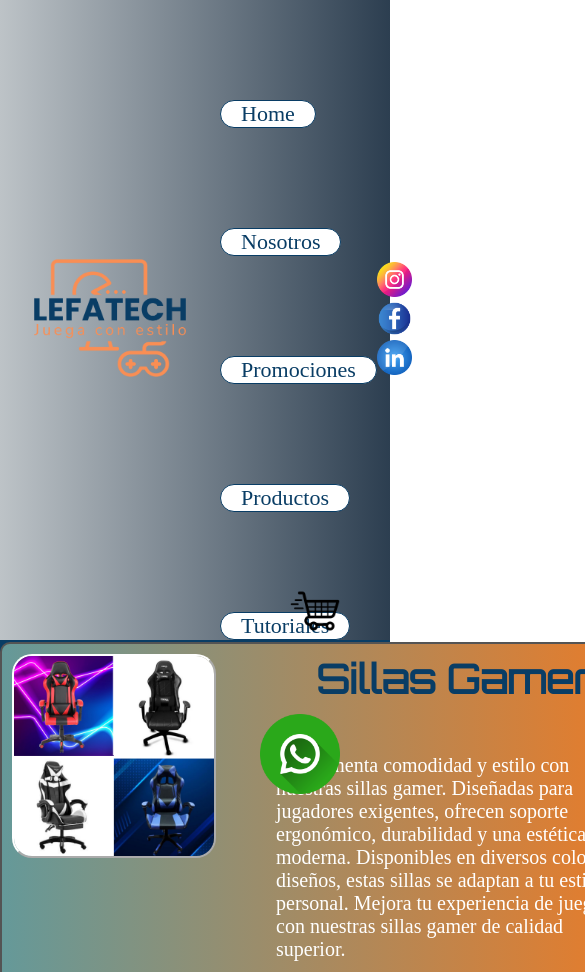
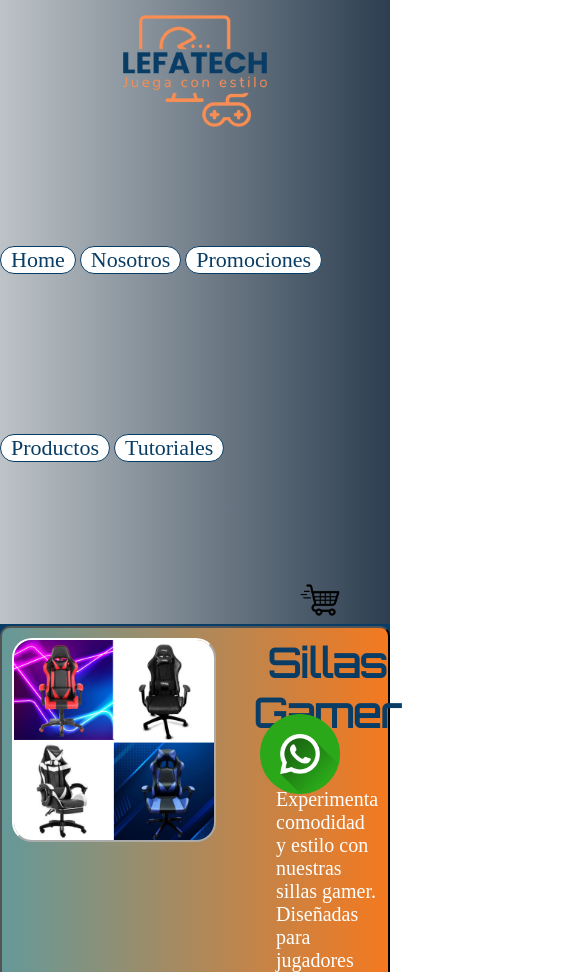
Before and after one commit to Lean1007/ProyectoCoder, a plain HTML site: page index.html in a window 390 px wide. Shown: the top 972 px of the page, 585 px wide, since content can reach past the window. Drawn offline with Linux system fonts and the light colour scheme; a web font is replaced by a local one.

Commit message:
Se ha agregado algunas medidas para el diseño responsive, falta 480px y 320px

```diff
--- a/css/style.css
+++ b/css/style.css
@@ -38,8 +38,8 @@
     margin-top: 100px;
     border: 1px solid #093D65;
 
+}
 
-}
 .menu li a{
     font-size: 22px;
     text-decoration: none;
@@ -161,8 +161,6 @@ div a #wsp:hover{
 }
 
 
-
-
 /* FIN DE MAIN */
 
 
@@ -249,3 +247,81 @@ footer{
     font-family: "Nunito";
     text-align: center;
 }
+
+
+@media (max-width: 1200px){
+    /* POR AHORA NADA ACÁ  */
+}
+
+@media (max-width: 1024px){
+    .seccion_redes img{
+        width: 30px;
+        margin-right: 25px;
+    }
+    #carrito img{
+        width: 40px;
+
+    }
+    .menu li{
+
+        position: relative;
+        align-items: center;
+        padding: 0 10px;
+
+
+    }
+
+
+}
+
+@media (max-width: 600px){
+    header{
+        flex-direction: column;
+    }
+    .menu li{
+        margin-bottom: 60px;
+        padding: 1 5px;
+    }
+
+    main{
+        display: flex;
+        flex-direction: column;
+    }
+    .seccion_redes {
+        align-items: start;
+        margin-right: 400px;
+        justify-content: flex-start;
+    }
+    .logo{
+        width: 180px;
+        position: relative;
+        margin: 15px
+    }
+    #carrito{
+        justify-content: end;
+
+        margin-right: 50px;
+    }
+    #carrito img{
+        width: 40px;
+
+    }
+    #articulo_clientes #division_clientes{
+        display: flex;
+        flex-direction: column;
+        align-items: center;
+        justify-content: space-between;
+        margin: 10px;
+
+    }
+
+
+
+}
+
+@media (max-width: 480px){
+
+}
+@media (max-width: 320px){
+
+}
```
